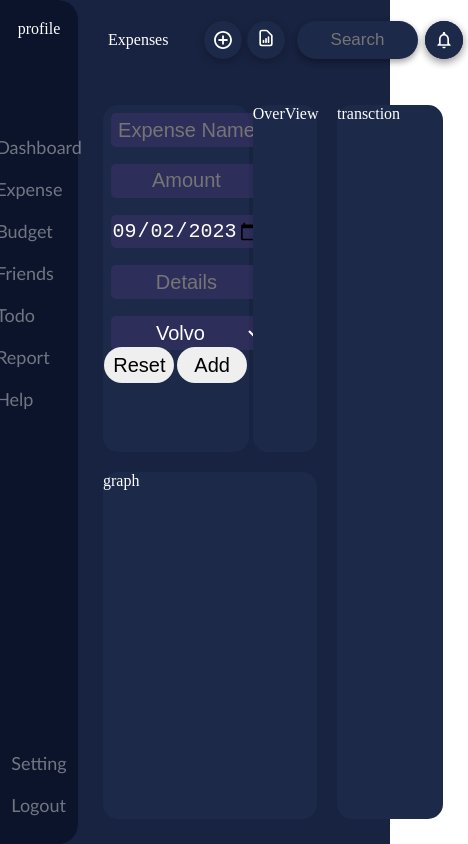
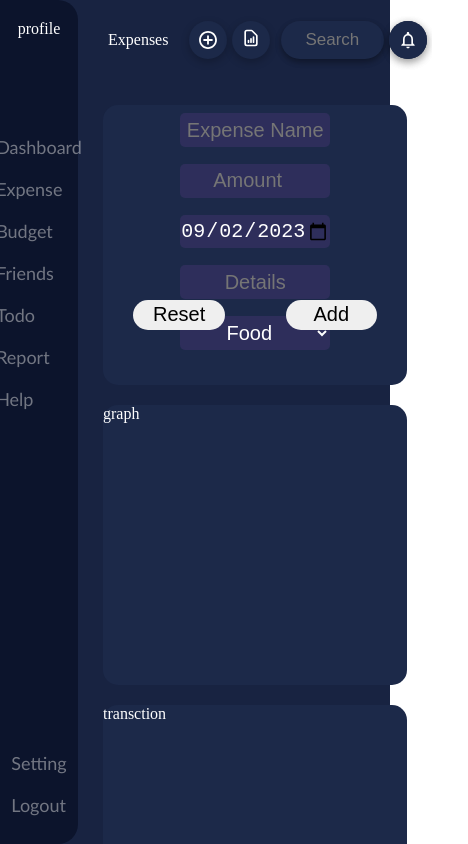
Before and after one commit to gitkrishnaa/expensetracer_with_login, a React (Create React App) app: page /Expense in a window 390 px wide. Shown: the whole page, 468 px wide, since content can reach past the window. Built offline with nearby package versions, Linux system fonts and the light colour scheme.

Commit message:
css on scroll using webkit

```diff
--- a/src/App.js
+++ b/src/App.js
@@ -3,6 +3,7 @@ import Styles from "./App.module.css"
 import { Navigate } from './Components';
 import { Dashboard,Budget,Expense,Friends,Help,Report,Setting,Todo } from './Pages';
 import {Route,Switch} from "react-router-dom"
+import { ExpenseContextProvider } from './Context';
 
 
 
@@ -10,6 +11,7 @@ import {Route,Switch} from "react-router-dom"
 
 function App() {
   return (
+    <ExpenseContextProvider>
     <div className={Styles.Main_div}>
       {/* nav */}
       <div className={Styles.Nav} >
@@ -31,6 +33,7 @@ function App() {
 </Switch>
 </div>
     </div>
+    </ExpenseContextProvider>
   );
 }
 
--- a/src/Context/Expense_recoed/ContextCreate.jsx
+++ b/src/Context/Expense_recoed/ContextCreate.jsx
@@ -1,3 +1,4 @@
 import React from "react";
-const createContext=React.createContext()
-export default createContext
+const createContext=React.createContext();
+// console.log(createContext)
+export default createContext;
--- a/src/Context/Expense_recoed/ContextProvider.jsx
+++ b/src/Context/Expense_recoed/ContextProvider.jsx
@@ -1,41 +1,39 @@
 import React, { useState } from 'react'
-import CreateCon from "./ContextCreate"
+import ContextCreate from "./ContextCreate"
+import { useReducer } from 'react'
 function Provider(props) {
 
-// using useState for data inseting from input
-// you can use useReducer also
-const [expenseData,setExpenseData]=useState([])
+
+// expense data management
+const ACTION ={
+    ADD:"add",
+    REMOVEONE:"removeone_data",
+    EDIT:"Edit",
+    DELETE_ALL:"delete_everything"
+}
+const reduceCallback=(state,action)=>{
+    const temp_state=[...state]
+  console.log(state)
+if(action.type==ACTION.ADD){
+    const value= action.value
+    temp_state.push(value)
+    return temp_state
+}
+}
+const [state,dispatch]=useReducer(reduceCallback,[]);
 
 
-// creating add data into it
-const add=(d)=>{
-    let arr=[...expenseData]
-    arr.push(d)
-    setExpenseData(arr)
-//  console.log(todo)
+ const addExpense=(item)=>{
+    dispatch({type:ACTION.ADD,value:item})
+alert("added")
 }
-const Delete_todo=(id)=>{
-    let arr=[...expenseData]
-    arr[id]="";
-    setExpenseData(arr)
- console.log(expenseData)
-// alert(id)
-}
-const edit_toto=(id,data)=>{
-    let arr=[...expenseData]
-    arr[id]=data;
-    setExpenseData(arr)
- console.log(expenseData)
-// alert(id)
-}
-// so id not assign
 
   return (
-    <CreateCon.Provider value={{add,todo,Delete_todo,edit_toto}}>
+    <ContextCreate.Provider value={{addExpense}}>
 
 {props.children}
 
-    </CreateCon.Provider>
+    </ContextCreate.Provider>
   )
 }
 
--- /dev/null
+++ b/src/Context/index.js
@@ -0,0 +1,2 @@
+export {default as ExpenseContextCreate} from "./Expense_recoed/ContextCreate";
+export {default as ExpenseContextProvider} from "./Expense_recoed/ContextProvider"
--- a/src/ExpensePageComponent/AdditemForm/Main.jsx
+++ b/src/ExpensePageComponent/AdditemForm/Main.jsx
@@ -1,34 +1,55 @@
 import React from 'react'
 import Styles from "./Styles.module.css";
 import { useEffect } from 'react';
+import { ExpenseContextCreate } from '../../Context/index';
+import { useContext } from 'react';
+import { useRef } from 'react';
 
 function Main() {
+const ExpenseName_ref=useRef()
+const Expense_Amount_ref=useRef()
+const Expense_Date_ref=useRef()
+const Expense_Details_ref=useRef()
+const Expense_Category_ref=useRef()
+const ExpenseContext=useContext(ExpenseContextCreate);
+console.log(ExpenseContext,"hgjh")
+// function method from expense context
+const {addExpense}=ExpenseContext
 
-
+//set current date when date fileld load
   function getDate(){
     var today = new Date();
-
-document.getElementById("date").value = today.getFullYear() + '-' + ('0' + (today.getMonth() + 1)).slice(-2) + '-' + ('0' + today.getDate()).slice(-2);
-
-
+    document.getElementById("date").value = today.getFullYear() + '-' + ('0' + (today.getMonth() + 1)).slice(-2) + '-' + ('0' + today.getDate()).slice(-2);
 }
+// getDate() - directly call gives error
 useEffect(()=>{
  getDate()
 },[])
-// getDate()
+
+const Add_data_Handler=()=>{
+  const dataObj={
+    Expense_Name:ExpenseName_ref.current.value,
+    Expense_Amount:Expense_Amount_ref.current.value,
+    Expense_Date:Expense_Date_ref.current.value,
+    Expense_Details:Expense_Details_ref.current.value,
+    Expense_Category:Expense_Category_ref.current.value,
+  }
+  addExpense(dataObj)
+}
+
   return (
     <div className={Styles.Main_div}>
       <div className={Styles.div1}>
-      <div><input type="text" placeholder='Expense Name'/></div>
-      <div><input type="text" placeholder='Amount' /></div>
-      <div><input type="date" id="date"  placeholder='date'  /></div>
-
-      <div><input type="text" placeholder='Details' /></div>
-      <div><select name="cars" id="cars">
-  <option value="volvo">Volvo</option>
-  <option value="saab">Saab</option>
-  <option value="mercedes">Mercedes</option>
-  <option value="audi">Audi</option>
+      <div><input ref={ExpenseName_ref} type="text" placeholder='Expense Name'/></div>
+      <div><input ref={Expense_Amount_ref} type="number"  placeholder='Amount' /></div>
+      <div><input ref={Expense_Date_ref} type="date" id="date"  placeholder='date'  /></div>
+      <div><input ref={Expense_Details_ref} type="text" placeholder='Details' /></div>
+     <div><select ref={Expense_Category_ref} name="category" id="category">
+  <option value="Food">Food</option>
+  <option value="Travel">Travel</option>
+  <option value="Invest">Invest</option>
+  <option value="Monthly">Monthly</option>
+  <option value="UnNececsary">UnNececsary</option>
 </select>
       </div>
       </div>
@@ -36,7 +57,7 @@ useEffect(()=>{
 
         <div className={Styles.btn_div}>
           <button>Reset</button>
-          <button>Add</button>
+          <button onClick={Add_data_Handler}>Add</button>
         </div>
 
 
--- a/src/Pages/Expense/Main.jsx
+++ b/src/Pages/Expense/Main.jsx
@@ -2,9 +2,11 @@ import React from "react";
 import Styles from "./Styles.module.css";
 import { Top_nav } from "../../Components";
 import { AddItemForm } from "../../ExpensePageComponent";
+import { ExpenseContextProvider } from "../../Context";
 
 function Main() {
   return (
+    <ExpenseContextProvider>
     <div className={Styles.Main_div}>
       <Top_nav Page_name={"Expenses"} />
       {/* <AddItemForm/> */}
@@ -28,6 +30,7 @@ function Main() {
         </div>
       </div>
     </div>
+    </ExpenseContextProvider>
   );
 }
 
--- a/src/Pages/Expense/Styles.module.css
+++ b/src/Pages/Expense/Styles.module.css
@@ -1,8 +1,9 @@
-.Main_div{
+.Main_div {
     width: 100%;
     height: 100%;
 }
-.div{
+
+.div {
     width: 100%;
     /* 80 is the size of top nav */
     height: calc(100% - 80px);
@@ -15,16 +16,18 @@
 
 
 }
-.div1{
+
+.div1 {
     /* background-color: rgb(90, 176, 176); */
-width:65%;
+    width: 65%;
     height: 100%;
     display: flex;
     justify-content: center;
     align-items: center;
     flex-direction: column;
 }
-.div1_1{
+
+.div1_1 {
     /* background-color: blueviolet; */
     width: 100%;
     height: 50%;
@@ -34,19 +37,33 @@ justify-content: space-between;
     padding: 10px;
 
 }
-.input_form_div{
+
+.input_form_div {
     width: 68%;
     height: 100%;
+    /* max-width: 700px; */
     background-color: var(--boxcolor);
     border-radius: 15px;
 }
-.OverView_div{
+
+.OverView_div {
     width: 30%;
     height: 100%;
     background-color: var(--boxcolor);
     border-radius: 15px;
 }
-.div1_2{
+
+@media screen and (max-width:1000px) {
+    .input_form_div {
+        width: 100%;
+    }
+
+    .OverView_div {
+        display: none;
+    }
+}
+
+.div1_2 {
     /* background-color: aqua; */
     width: 100%;
     height: 50%;
@@ -56,25 +73,122 @@ align-items: center;
     padding: 10px;
 
 }
-.graph{
+
+.graph {
     width: 100%;
     height: 100%;
     background-color: var(--boxcolor);
     border-radius: 15px;
 }
-.div2{
+
+.div2 {
     width: 35%;
     height: 100%;
     /* background-color: blue; */
     display: flex;
     /* align-items: center; */
     justify-content: center;
-padding:10px;
+    padding: 10px;
 }
-.transction_div{
+
+.transction_div {
     width: 100%;
     height: 100%;
     background-color: rgb(55, 55, 129);
     background-color: var(--boxcolor);
     border-radius: 15px;
 }
+
+@media screen and (max-width:600px) {
+    .div {
+        width: 100%;
+        /* 80 is the size of top nav */
+        height: calc(100% - 80px);
+        /* background-color: aqua; */
+        display: flex;
+        justify-content: space-between;
+        align-items: center;
+        padding: 15px;
+        overflow-y: auto;
+        flex-direction: column;
+
+
+    }
+
+    .div::-webkit-scrollbar-track {
+        -webkit-box-shadow: inset 0 0 6px rgba(0, 0, 0, 0.3);
+        border-radius: 10px;
+        background-color: #F5F5F5;
+    }
+
+    .div::-webkit-scrollbar {
+        width: 12px;
+        background-color: #F5F5F5;
+    }
+
+    .div::-webkit-scrollbar-thumb {
+        border-radius: 10px;
+        -webkit-box-shadow: inset 0 0 6px rgba(0, 0, 0, .3);
+        background-color: #555;
+    }
+
+    /*
+ *  STYLE 2
+ */
+
+ .div::-webkit-scrollbar-track {
+        /* -webkit-box-shadow: inset 0 0 6px rgba(0, 0, 0, 0.3); */
+        border-radius: 10px;
+        background-color:transparent;
+    }
+
+    .div::-webkit-scrollbar {
+        width: 10px;
+        background-color:transparent;
+    }
+
+    .div::-webkit-scrollbar-thumb {
+        border-radius: 20px;
+        /* -webkit-box-shadow: inset 0 0 6px rgba(0, 0, 0, .3); */
+        background-color: var(--navcolor);
+    }
+
+    .input_form_div {
+        width: 100%;
+        height: 100%;
+        /* max-width: 700px; */
+        /* min-height: 500px; */
+        background-color: var(--boxcolor);
+        border-radius: 15px;
+    }
+
+    .graph {
+        width: 100%;
+        height: 100%;
+        /* min-height: 400px; */
+        background-color: var(--boxcolor);
+        border-radius: 15px;
+    }
+
+    .div1 {
+        /* background-color: rgb(90, 176, 176); */
+        width: 100%;
+        height: 100%;
+        min-height: 600px;
+        display: flex;
+        justify-content: center;
+        align-items: center;
+        flex-direction: column;
+    }
+
+    .div2 {
+        width: 100%;
+        /* height: 100%; */
+        min-height: 500px;
+        /* background-color: blue; */
+        display: flex;
+        align-items: center;
+        justify-content: center;
+        padding: 10px;
+    }
+}
```
Lines whose indentation alone changed are shown as unchanged.
